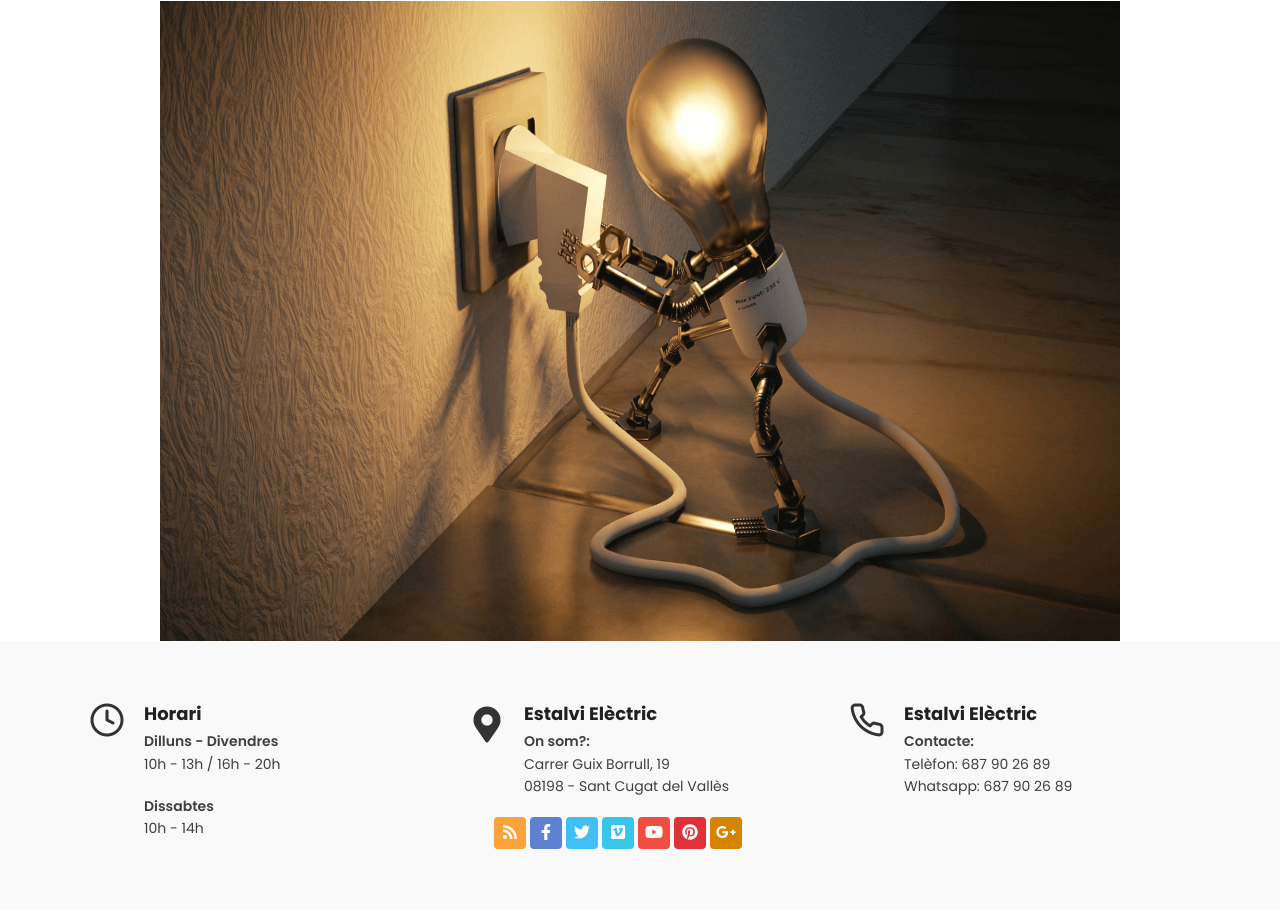
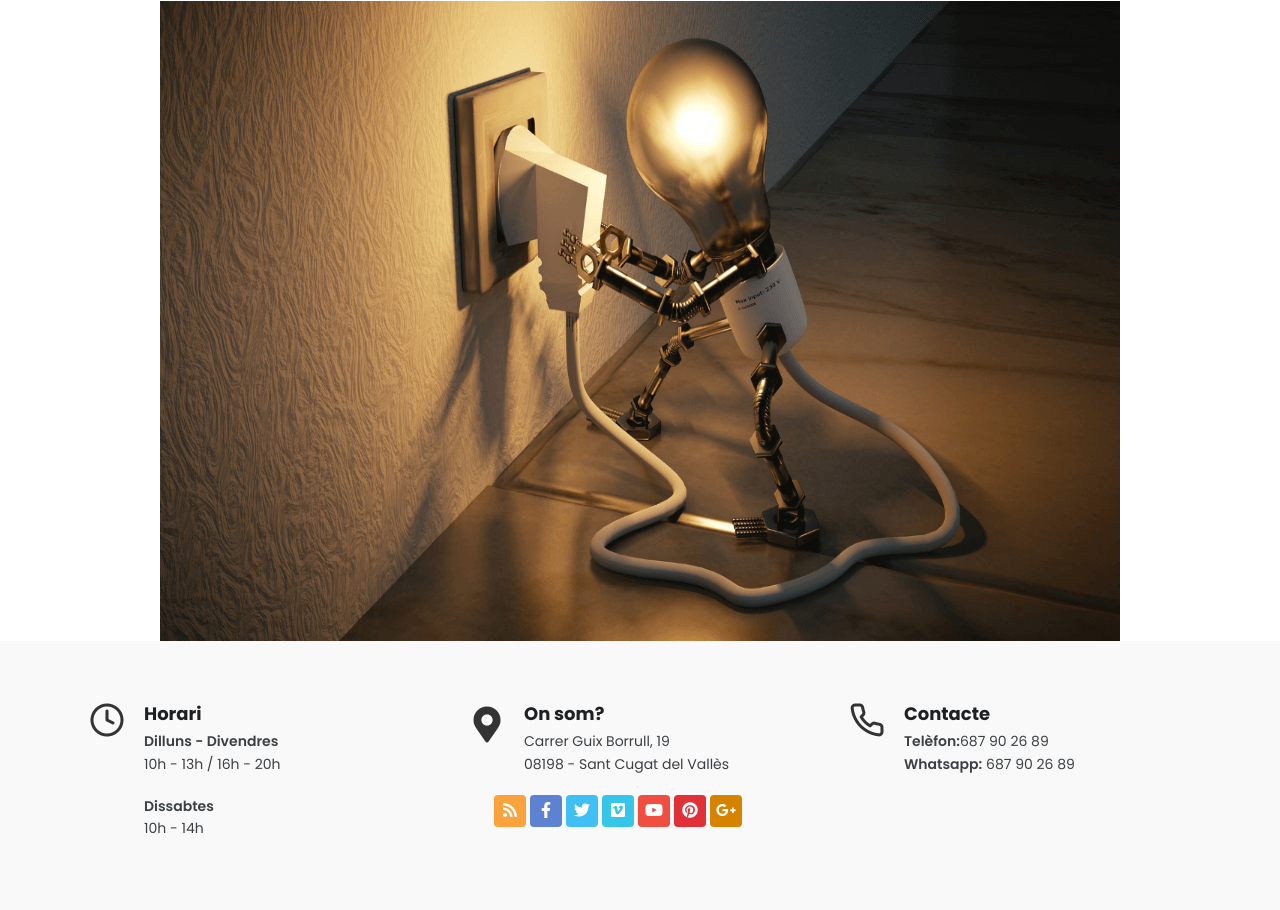
Before and after one commit to Samrsisdudd/mitjaweb, a plain HTML site: page index.html in a window 1280 px wide. Shown: the part 4161-5071 px from the top of the page. Drawn offline with Linux system fonts and the light colour scheme; files whose address does not match are found by name.

Commit message:
Add files via upload

```diff
--- a/index.html
+++ b/index.html
@@ -248,9 +248,8 @@
                                 <div class="icon">
                                     <a href="#"><i class="fas fa-map-marker-alt"></i></a>
                                 </div>
-                                <h3>Estalvi Elèctric</h3>
-                                <p><strong>On som?:</strong>
-                                    <br> Carrer Guix Borrull, 19
+                                <h3>On som?</h3>
+                                <p> Carrer Guix Borrull, 19
                                     <br> 08198 - Sant Cugat del Vallès
 
                                     <div class="social-icons social-icons-colored float-left"><!--Canviar el padding si cal a 4470-->
@@ -272,10 +271,9 @@
                                 <div class="icon">
                                     <a href="#"><i class="icon-phone"></i></a>
                                 </div>
-                                <h3>Estalvi Elèctric</h3>
-                                <p><strong>Contacte:</strong>
-                                    <br> Telèfon: 687 90 26 89
-                                    <br> Whatsapp: 687 90 26 89
+                                <h3>Contacte</h3>
+                                <p><strong>Telèfon:</strong>687 90 26 89
+                                    <br><strong> Whatsapp:</strong> 687 90 26 89
                                     <br>
                                 </p>
                             </div>
```
Also changed, not shown: index_cast.html (+6 -7 lines).
